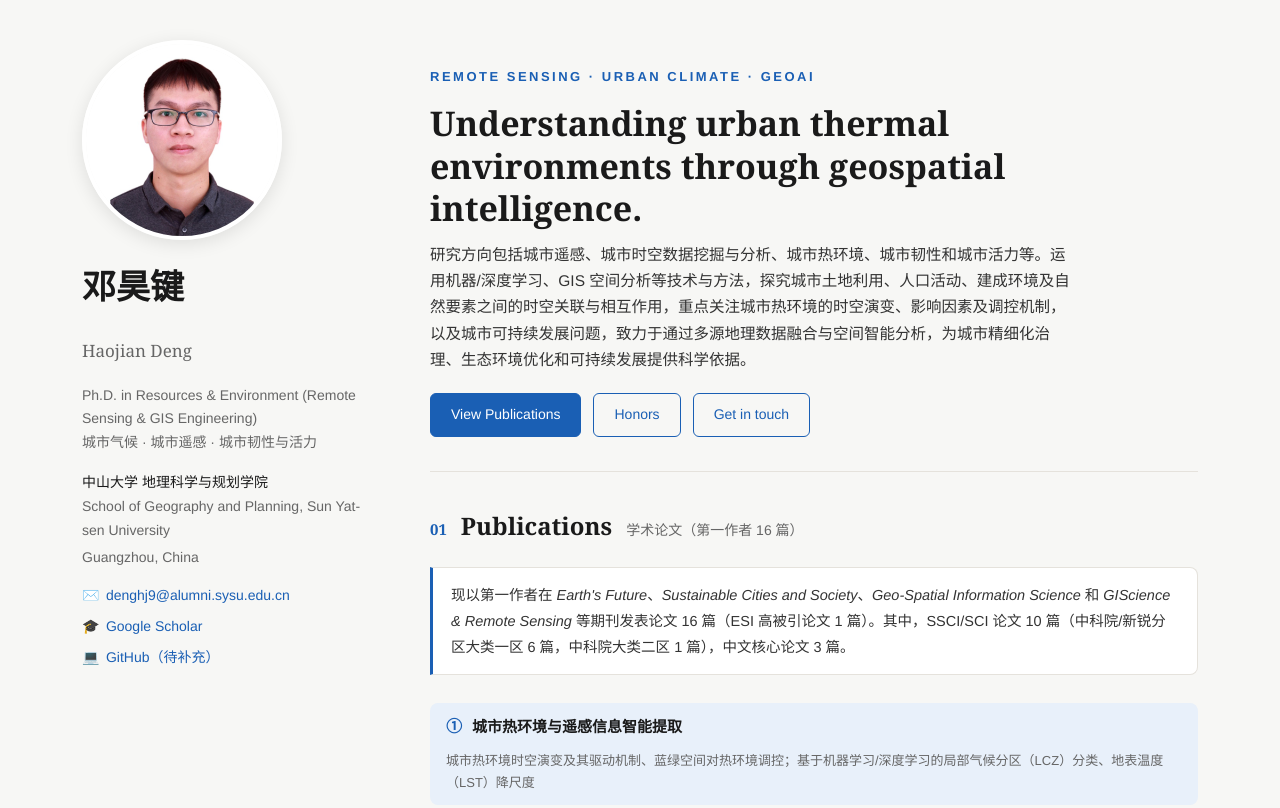
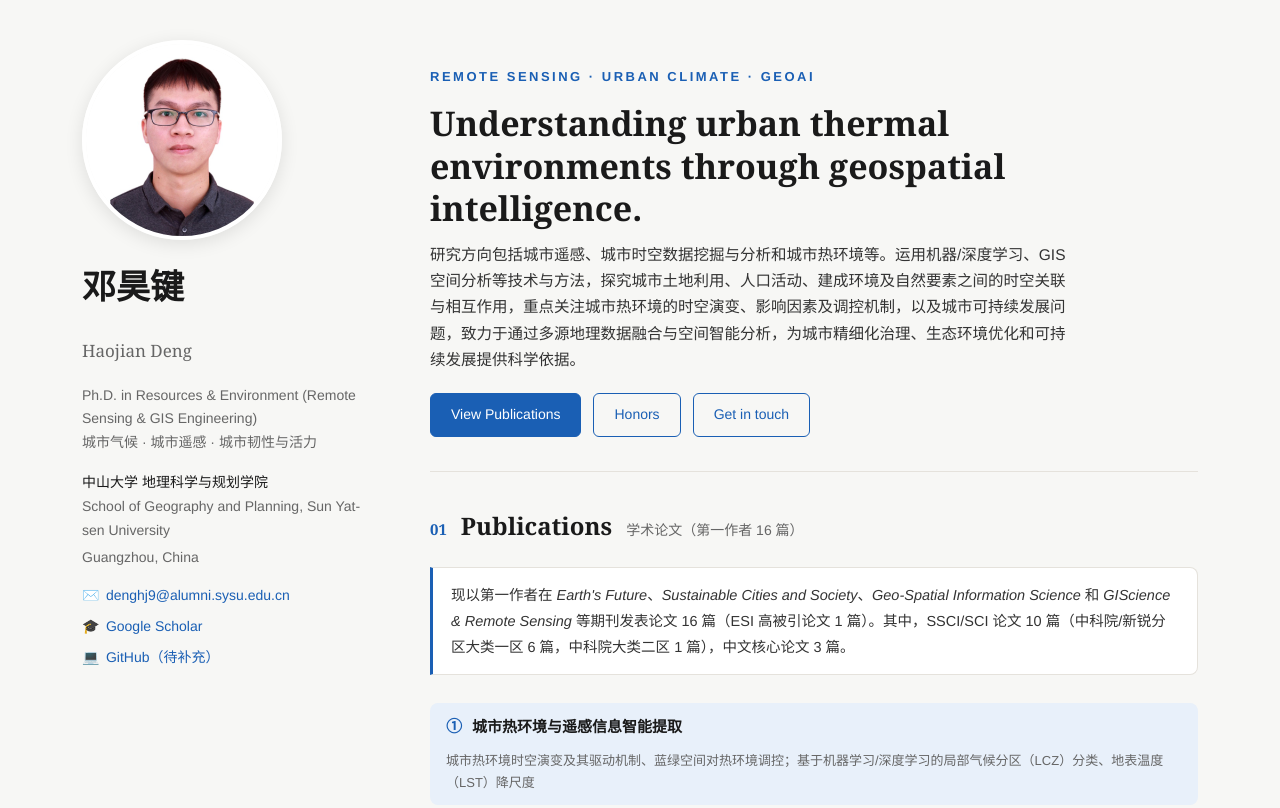
Before and after one commit to denghaojian/denghaojian.github.io, a plain HTML site: page index.html in a window 1280 px wide. Shown: the top 808 px of the page. Drawn offline with Linux system fonts and the light colour scheme.

Commit message:
Simplify research direction opening

```diff
--- a/index.html
+++ b/index.html
@@ -132,7 +132,7 @@ footer{padding:26px 0 10px;font-size:13px;color:var(--muted);text-align:center}
     <div class="hero">
       <div class="kws">REMOTE SENSING · URBAN CLIMATE · GEOAI</div>
       <h2>Understanding urban thermal environments through geospatial intelligence.</h2>
-      <p>研究方向包括城市遥感、城市时空数据挖掘与分析、城市热环境、城市韧性和城市活力等。运用机器/深度学习、GIS 空间分析等技术与方法，探究城市土地利用、人口活动、建成环境及自然要素之间的时空关联与相互作用，重点关注城市热环境的时空演变、影响因素及调控机制，以及城市可持续发展问题，致力于通过多源地理数据融合与空间智能分析，为城市精细化治理、生态环境优化和可持续发展提供科学依据。</p>
+      <p>研究方向包括城市遥感、城市时空数据挖掘与分析和城市热环境等。运用机器/深度学习、GIS 空间分析等技术与方法，探究城市土地利用、人口活动、建成环境及自然要素之间的时空关联与相互作用，重点关注城市热环境的时空演变、影响因素及调控机制，以及城市可持续发展问题，致力于通过多源地理数据融合与空间智能分析，为城市精细化治理、生态环境优化和可持续发展提供科学依据。</p>
       <div class="btns">
         <a class="btn primary" href="#publications">View Publications</a>
         <a class="btn ghost" href="#honors">Honors</a>
```
